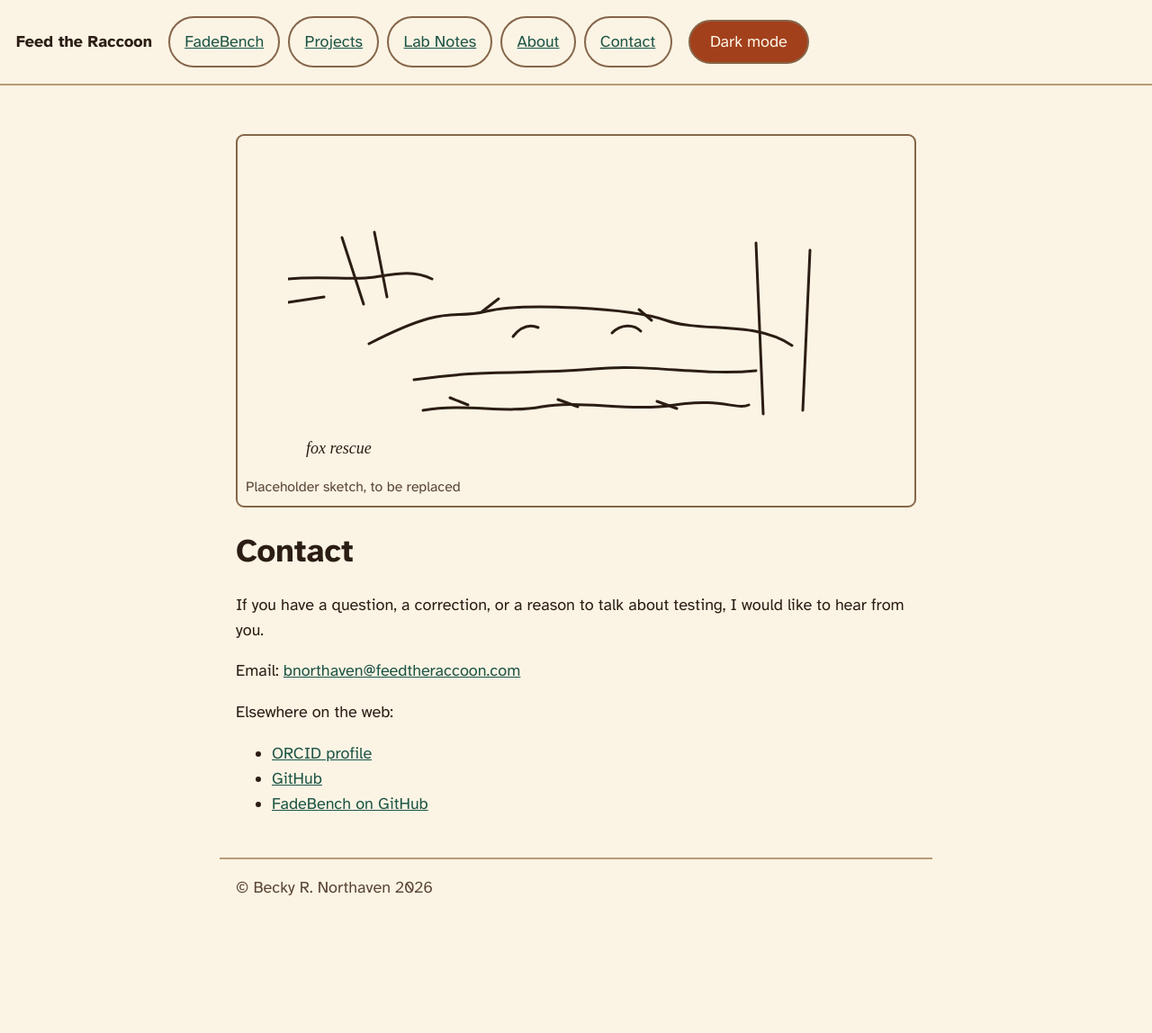
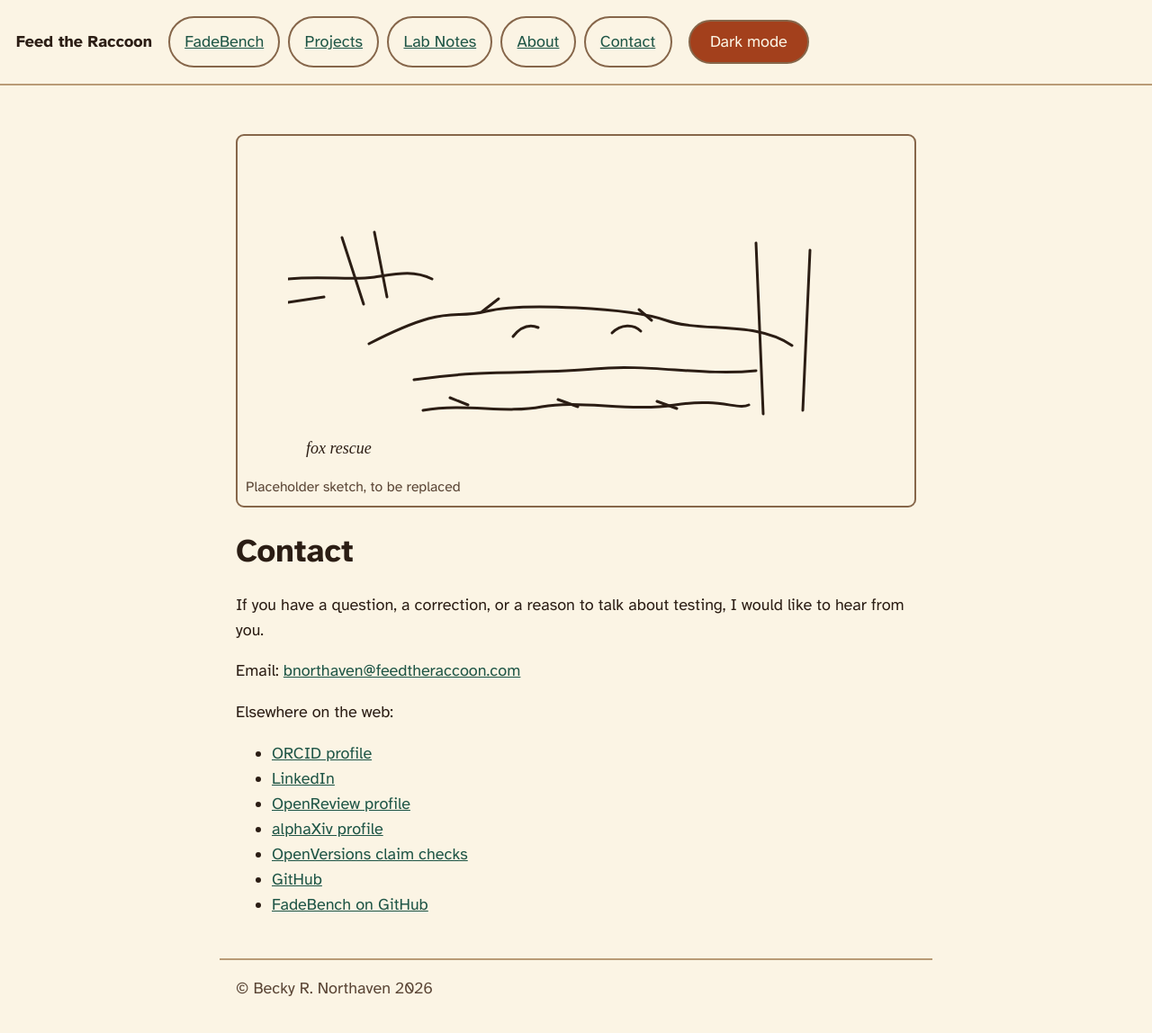
Before and after one commit to sequimelectronics/feedtheraccoon, a Jekyll site: the page built from contact.md, in a window 1280 px wide. Shown: the whole page at 90% size. Built offline with Jekyll 4.4.1, drawn with Linux system fonts in a browser that asks for light colours; before the commit the page ends 1037 px from its top, so only the background shows below that.

Commit message:
contact + FadeBench: LinkedIn, OpenReview, alphaXiv profile, OpenVersions claim checks (Becky's ask, 2026-11-21)
Co-Authored-By: Claude Opus 5.5 <noreply@anthropic.com>

```diff
--- a/contact.md
+++ b/contact.md
@@ -20,5 +20,9 @@ Address coming soon.
 Elsewhere on the web:
 
 - [ORCID profile](https://orcid.org/0009-0007-6573-6544)
+- [LinkedIn](https://www.linkedin.com/in/becky-northaven-80bb4624a)
+- [OpenReview profile](https://openreview.net/profile?id=~Becky_R._Northaven1)
+- [alphaXiv profile](https://www.alphaxiv.org/@becky-r-northaven)
+- [OpenVersions claim checks](https://openversions.com/northaven)
 - [GitHub](https://github.com/sequimelectronics)
 - [FadeBench on GitHub](https://github.com/sequimelectronics/fadebench)
```
Also changed, not shown: fadebench.md (+1 -0 lines), tests/test_live.py (+4 -1 lines).
